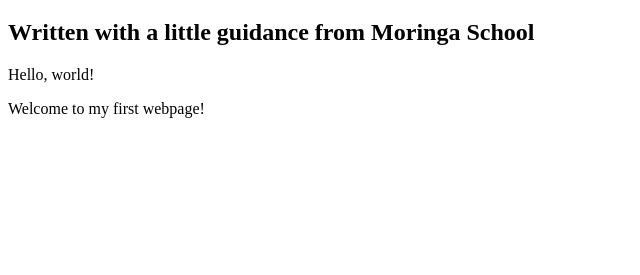
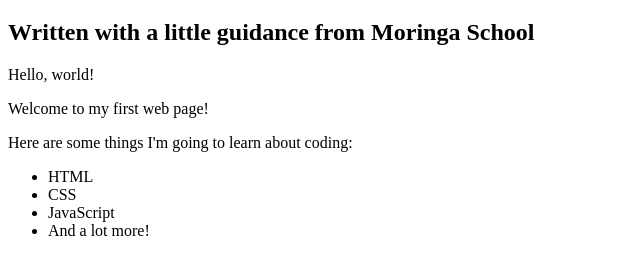
Before and after one commit to Cynthia-Wairimu/CynthiaWairimu, a plain HTML site: page my-first-webpage.html in a window 1280 px wide. Shown: the part 61-336 px from the top of the page, without its empty margins (0-640 px from the left). Drawn offline with Linux system fonts and the light colour scheme.

Commit message:
Add unordered list

```diff
--- a/my-first-webpage.html
+++ b/my-first-webpage.html
@@ -7,7 +7,15 @@
     <h1>My First Webpage</h1>
     <h2>Written with a little guidance from Moringa School</h2>
 
-      <P>Hello, world!</P>
-      <P>Welcome to my first webpage!</P>
+    <p>Hello, world!</p>
+    <p>Welcome to my first web page!</p>
+
+    <p>Here are some things I'm going to learn about coding:</p>
+    <ul>
+      <li>HTML</li>
+      <li>CSS</li>
+      <li>JavaScript</li>
+      <li>And a lot more!</li>
+    </ul>
   </body>
 </html>
```
Lines whose indentation alone changed are shown as unchanged.
